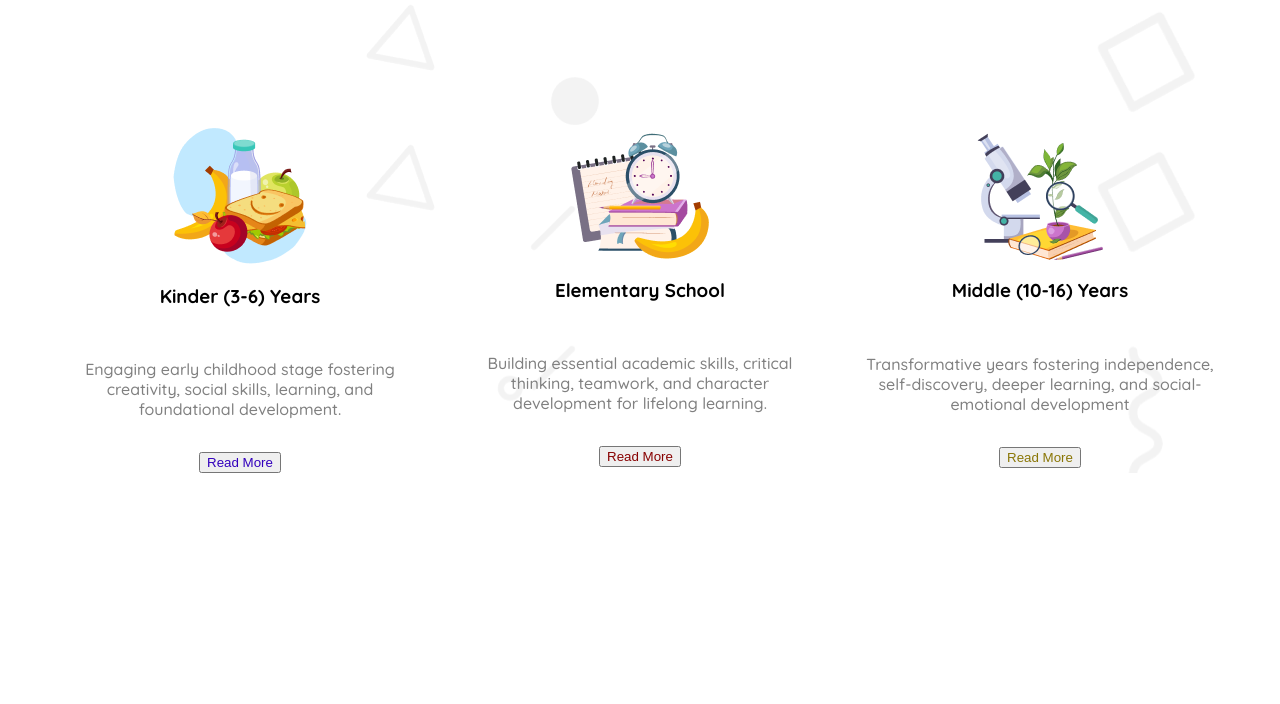
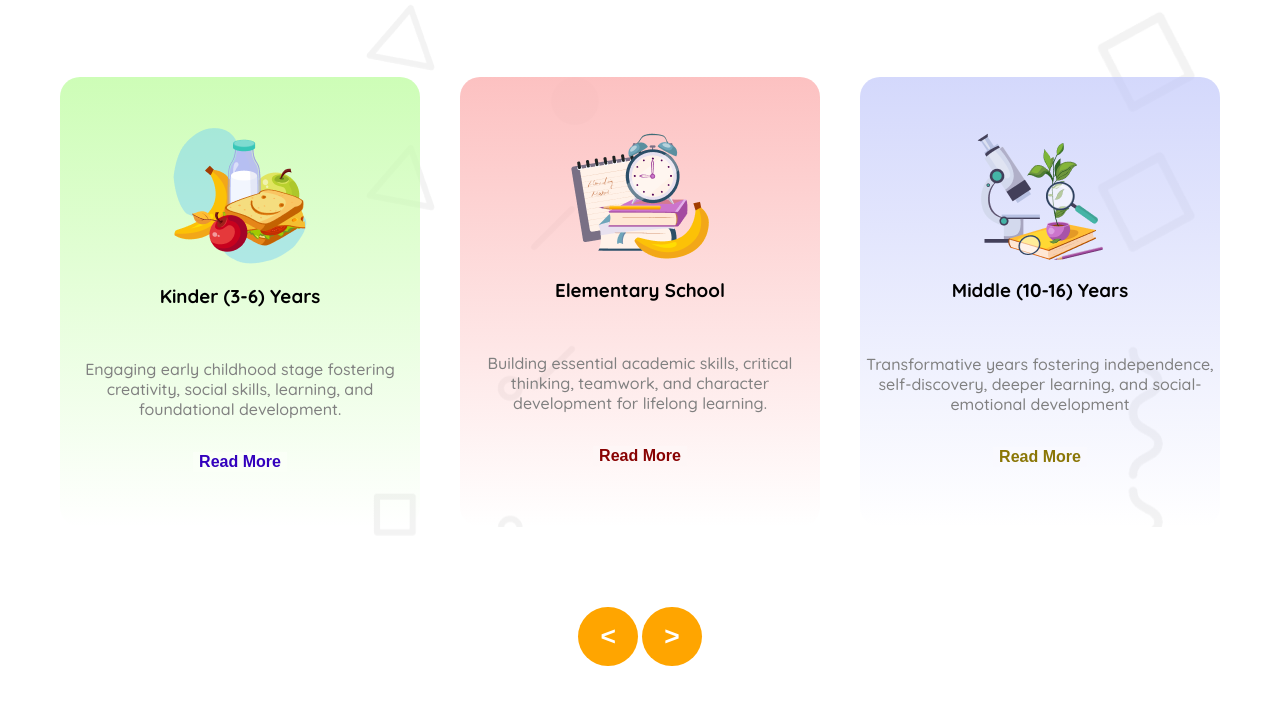
Before and after one commit to ramimstar/kids-school-assignment-2, a plain HTML site: page index.html in a window 1280 px wide. Shown: the part 710-1414 px from the top of the page. Before the commit the page ends 1191 px from the top, so only its background shows below. Drawn offline with Linux system fonts and the light colour scheme.

Commit message:
curriculum section desktop mude done

```diff
--- a/index.html
+++ b/index.html
@@ -44,35 +44,40 @@
                 <img src="assets/hero-kids.png" alt="">
             </div>
         </section>
+        <!-- banner done -->
     </header>
     <main>
         <section class="curriculum">
             <h2 class="curriculum-title">Standard Curriculum</h2>
             <div class="curriculum display-flex">
-                    <div class="curriculum-item display-flex">
+                    <div class="curriculum-item gradient-one display-flex">
                         <img src="assets/kinder.png" alt="">
                         <h3>Kinder (3-6) Years</h3>
                         <p>
                             Engaging early childhood stage fostering creativity, social skills, learning, and foundational development.
                         </p>
-                        <button class="secondary-color">Read More</button>
+                        <button class="secondary-color read-more-one">Read More</button>
                     </div>
-                    <div class="curriculum-item display-flex">
+                    <div class="curriculum-item gradient-two display-flex">
                         <img src="assets/elementary.png" alt="">
                         <h3>Elementary School</h3>
                         <p>
                             Building essential academic skills, critical thinking, teamwork, and character development for lifelong learning.
                         </p>
-                        <button class="tertiary-color">Read More</button>
+                        <button class="tertiary-color read-more-two">Read More</button>
                     </div>
-                <div class="curriculum-item display-flex">
+                <div class="curriculum-item gradient-three display-flex">
                     <img src="assets/middle.png" alt="">
                     <h3>Middle (10-16) Years</h3>
                     <p>
                         Transformative years fostering independence, self-discovery, deeper learning, and social-emotional development
                     </p>
-                    <button class="primary-color">Read More</button>
+                    <button class="primary-color read-more-three">Read More</button>
                 </div>
+            </div>
+            <div class="scrole">
+                <button class="arrwo"> < </button>
+                <button class="arrwo"> > </button>
             </div>
         </section>
     </main>
--- a/style/style.css
+++ b/style/style.css
@@ -157,3 +157,47 @@
     font-weight: 500;
     margin: 33px 0px;
 }
+.gradient-one{
+    background:linear-gradient(180deg, rgb(198, 253, 172)-15%, rgba(255, 255, 255, 0)100%);
+}
+.gradient-two{
+    background:linear-gradient(180deg, rgb(252, 184, 184)-15%, rgba(255, 255, 255, 0)100%);
+}
+.gradient-three{
+    background:linear-gradient(180deg, rgb(188, 195, 250)-55%, rgba(255, 255, 255, 0)100%);
+}
+.read-more-one{
+    background-color:#FAFFF7;
+    border:none;
+    font-size: 1rem;
+    font-weight: 700;
+    margin-bottom: 55px;
+  }
+.read-more-two{
+    background-color:#FEF6F6;
+    border:none;
+    font-size: 1rem;
+    font-weight: 700;
+    margin-bottom: 55px;
+  }
+.read-more-three{
+  background-color:#F9F9FE;
+  border:none;
+  font-size: 1rem;
+  font-weight: 700;
+  margin-bottom: 55px;
+}
+
+.scrole{
+    margin: 80px 0px;
+ text-align: center;
+}
+.arrwo{
+    font-size:1.65rem;
+    font-weight: 600;
+    color: white;
+    background-color:orange;
+    border: none;
+    border-radius: 50%;
+    padding: 14px 22px;
+}
```
